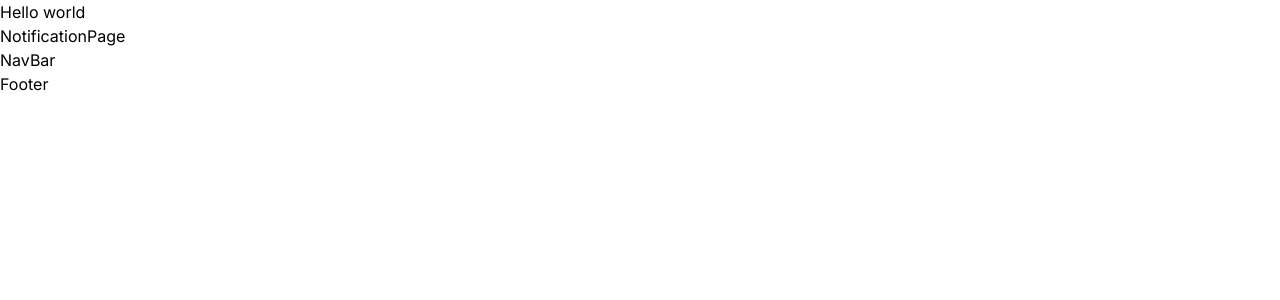
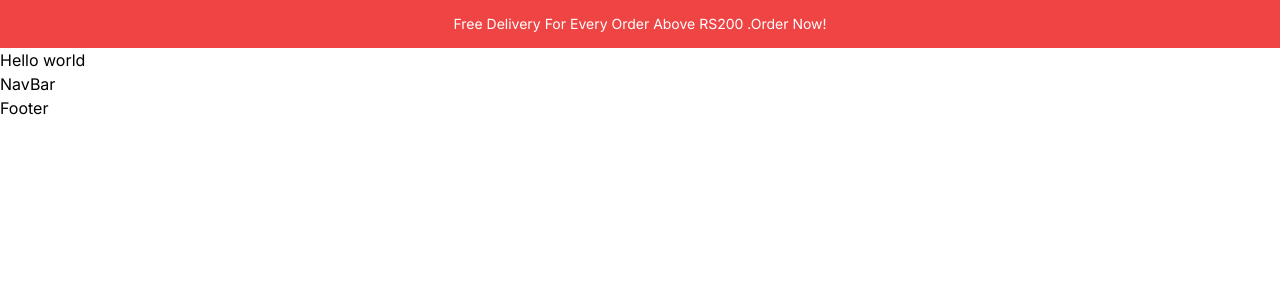
Before and after one commit to Ajay-v44/Delivor, a Next.js app: page / in a window 1280 px wide. Shown: the top 300 px of the page. Built offline with nearby package versions, Linux system fonts and the light colour scheme.

Commit message:
styled notification bar

```diff
--- a/app/components/Notification.tsx
+++ b/app/components/Notification.tsx
@@ -2,7 +2,7 @@
 
 const NotificationPage = () => {
   return (
-    <div>NotificationPage</div>
+    <div className='h-12 bg-red-500 text-white px-4 flex items-center justify-center text-center text-sm text-base cursor-pointer '>Free Delivery For Every Order Above RS200 .Order Now!</div>
   )
 }
 
--- a/app/layout.tsx
+++ b/app/layout.tsx
@@ -19,8 +19,9 @@
 }) {
   return (
     <html lang="en">
-      <body className={inter.className}>{children}
+      <body className={inter.className}>
       <NotificationPage/>
+      {children}
       <NavBar/>
       <Footer/>
       </body>
```
